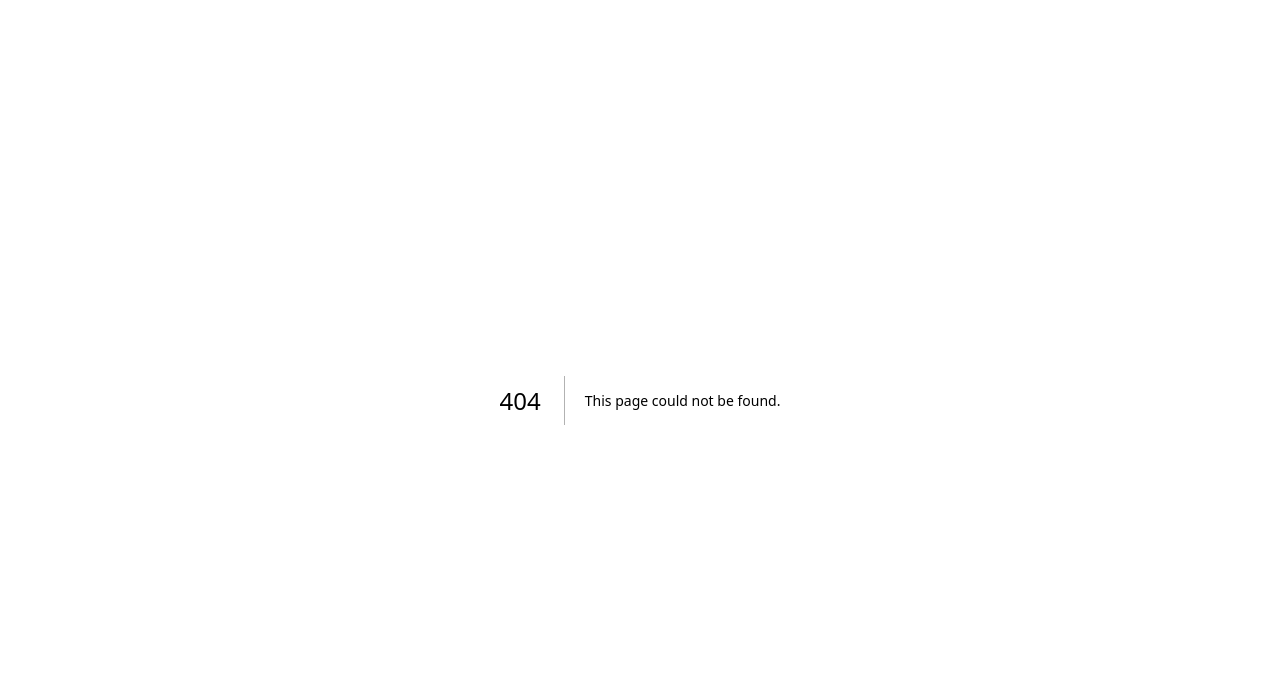
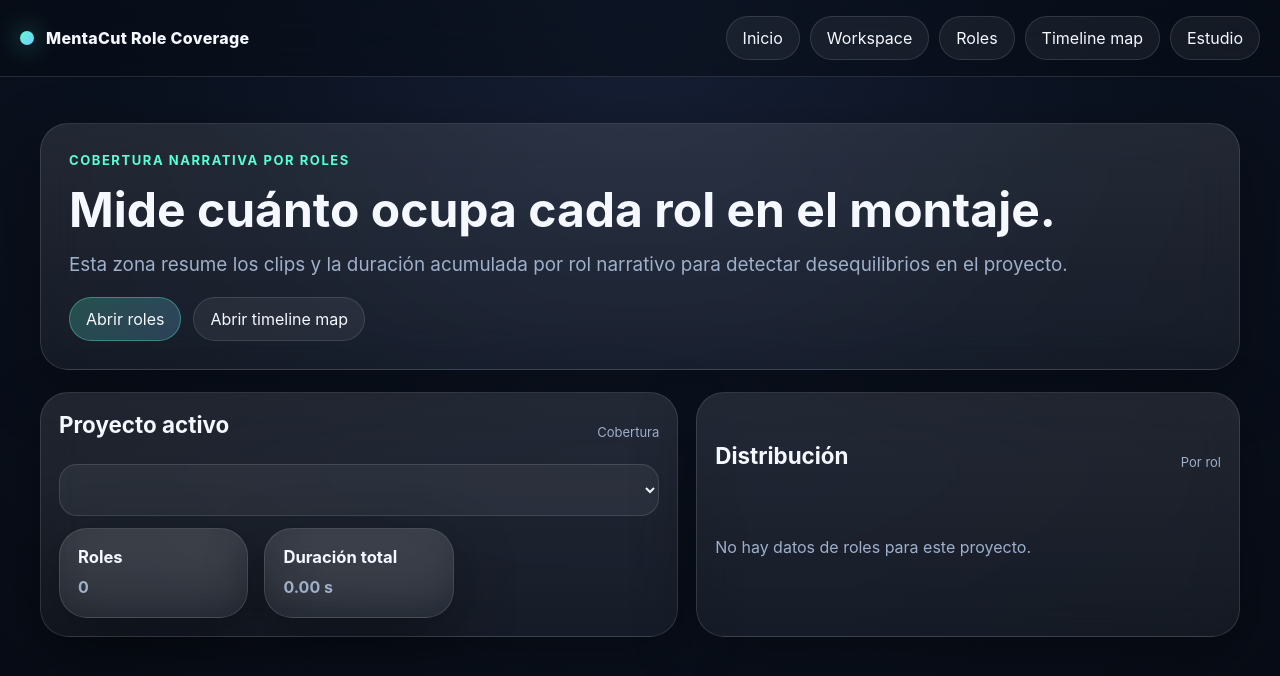
Before and after one commit to alain7224/MentaCut, a Next.js app: page /studio/role-coverage in a window 1280 px wide. Before the commit this address had no page. Shown: the top 676 px of the page. Built offline with nearby package versions, Linux system fonts and the light colour scheme.

Commit message:
feat: add role coverage route

```diff
--- /dev/null
+++ b/app/studio/role-coverage/page.tsx
@@ -0,0 +1,78 @@
+'use client'
+
+import Link from 'next/link'
+import { useEffect, useMemo, useState } from 'react'
+import { readClipRoles, type ClipRoleEntry } from '@/lib/local-clip-roles'
+import { buildRoleCoverage } from '@/lib/role-coverage'
+import { readLocalProjects, type LocalProject } from '@/lib/local-store'
+
+export default function StudioRoleCoveragePage() {
+  const [projects, setProjects] = useState<LocalProject[]>([])
+  const [roles, setRoles] = useState<ClipRoleEntry[]>([])
+  const [activeProjectId, setActiveProjectId] = useState<string | null>(null)
+
+  useEffect(() => {
+    const next = readLocalProjects()
+    setProjects(next)
+    setRoles(readClipRoles())
+    setActiveProjectId(next[0]?.id ?? null)
+  }, [])
+
+  const activeProject = useMemo(() => projects.find((item) => item.id === activeProjectId) ?? null, [projects, activeProjectId])
+  const rows = useMemo(() => activeProject ? buildRoleCoverage(activeProject, roles) : [], [activeProject, roles])
+  const totalDuration = useMemo(() => rows.reduce((sum, row) => sum + row.duration, 0), [rows])
+
+  return (
+    <div className="page-shell">
+      <header className="topbar">
+        <div className="brand"><span className="brand-dot" /><span>MentaCut Role Coverage</span></div>
+        <nav className="nav">
+          <Link href="/" className="nav-link">Inicio</Link>
+          <Link href="/studio/workspace" className="nav-link">Workspace</Link>
+          <Link href="/studio/roles" className="nav-link">Roles</Link>
+          <Link href="/studio/timeline-map" className="nav-link">Timeline map</Link>
+          <Link href="/studio" className="nav-link">Estudio</Link>
+        </nav>
+      </header>
+      <main className="main">
+        <section className="section">
+          <div className="panel hero-copy">
+            <span className="eyebrow">Cobertura narrativa por roles</span>
+            <h1 className="title" style={{ fontSize: 'clamp(1.8rem, 4vw, 3rem)' }}>Mide cuánto ocupa cada rol en el montaje.</h1>
+            <p className="sub">Esta zona resume los clips y la duración acumulada por rol narrativo para detectar desequilibrios en el proyecto.</p>
+            <div className="action-row">
+              <Link href="/studio/roles" className="btn btn-primary">Abrir roles</Link>
+              <Link href="/studio/timeline-map" className="btn">Abrir timeline map</Link>
+            </div>
+          </div>
+        </section>
+        <section className="section">
+          <div className="studio-grid-2">
+            <div className="panel timeline">
+              <div className="row-head"><h2 className="section-title">Proyecto activo</h2><div className="timeline-label">Cobertura</div></div>
+              <select className="input" value={activeProjectId ?? ''} onChange={(event) => setActiveProjectId(event.target.value)}>
+                {projects.map((project) => <option key={project.id} value={project.id}>{project.name} · {project.format}</option>)}
+              </select>
+              <div className="cards">
+                <article className="panel card"><h3>Roles</h3><p><strong>{rows.length}</strong></p></article>
+                <article className="panel card"><h3>Duración total</h3><p><strong>{totalDuration.toFixed(2)} s</strong></p></article>
+              </div>
+            </div>
+            <div className="panel timeline">
+              <div className="row-head"><h2 className="section-title">Distribución</h2><div className="timeline-label">Por rol</div></div>
+              <div className="project-list">
+                {rows.length === 0 ? <div className="empty">No hay datos de roles para este proyecto.</div> : null}
+                {rows.map((row) => (
+                  <div key={row.role} className="project-item">
+                    <strong>{row.role}</strong>
+                    <div className="timeline-label">Clips: {row.clips} · Duración: {row.duration.toFixed(2)} s</div>
+                  </div>
+                ))}
+              </div>
+            </div>
+          </div>
+        </section>
+      </main>
+    </div>
+  )
+}
```
